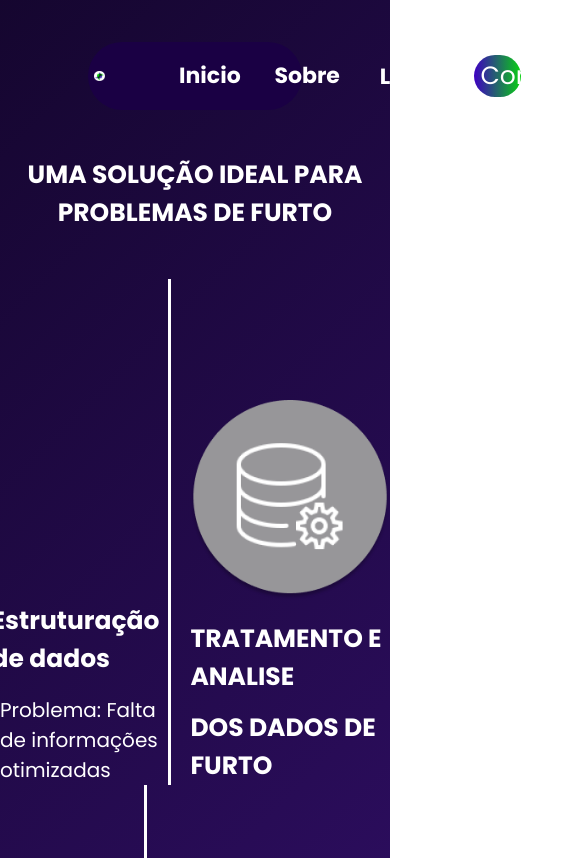
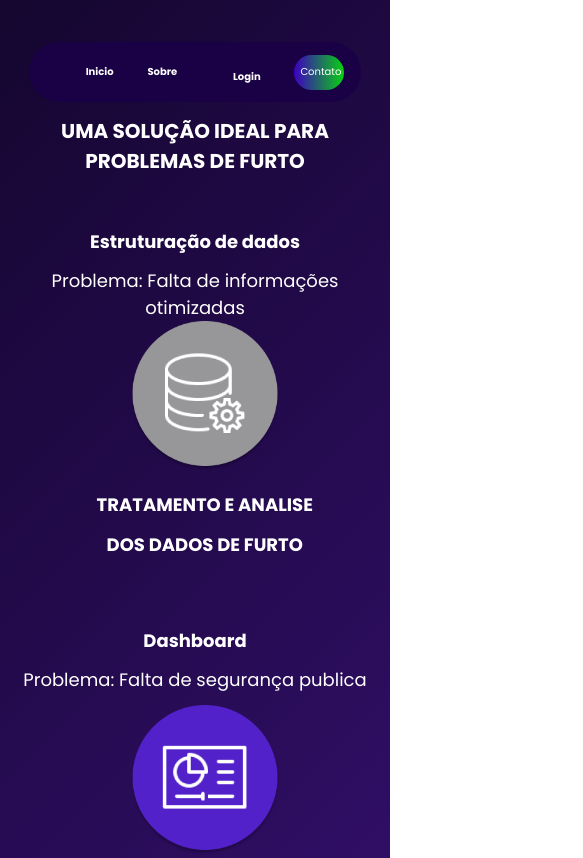
Before and after one commit to Horizon-SPTECH/Projeto-Horizon, a website: page web-data-viz/public/solucoes.html in a window 390 px wide. Shown: the top 858 px of the page, 583 px wide, since content can reach past the window. Drawn offline with Linux system fonts and the light colour scheme.

Commit message:
Responsividade tela solucoes

```diff
--- a/web-data-viz/public/css/solucoes.css
+++ b/web-data-viz/public/css/solucoes.css
@@ -178,3 +178,79 @@ header {
     font-weight: bold;
     font-size: 25px;
 }
+
+@media (max-width: 768px) {
+    .container {
+        height: 200vh;
+        gap: 30px;
+    }
+
+    .titulo {
+        height: 60px;
+    }
+
+    .navbar {
+        flex-direction: row;
+        height: auto;
+        padding: 10px;
+        height: 40px;
+        width: 80%;
+    }
+
+    .navbar-botoes,
+    .navbar-cadastro {
+        flex-direction: row;
+        align-items: center;
+    }
+
+    .navbar-botoes img {
+        display: none;
+    }
+
+    #navbar-id a {
+        font-size: 10px;
+    }
+
+    .navbar-cadastro button {
+        width: 50px;
+        height: 35px;
+        font-size: 10px;
+    }
+
+    .titulo_info span {
+        font-size: 20px;
+        text-align: center;
+    }
+
+    .content {
+        flex-direction: column;
+        align-items: center;
+        padding: 10px;
+        height: 20%;
+    }
+
+    .content_info,
+    .content_img, .content_info_text {
+        width: 100%;
+        border: none;
+        display: flex;
+        align-items: center;
+        justify-content: center;
+    }
+
+    .content_info_text h1,
+    .content_info_text span,
+    .content_img_text span {
+        font-size: 18px;
+        text-align: center;
+    }
+
+    .content_img img {
+        height: 150px;
+        width: 150px;
+    }
+
+    .content_info_footer {
+        border-right: none;
+    }
+}
```
